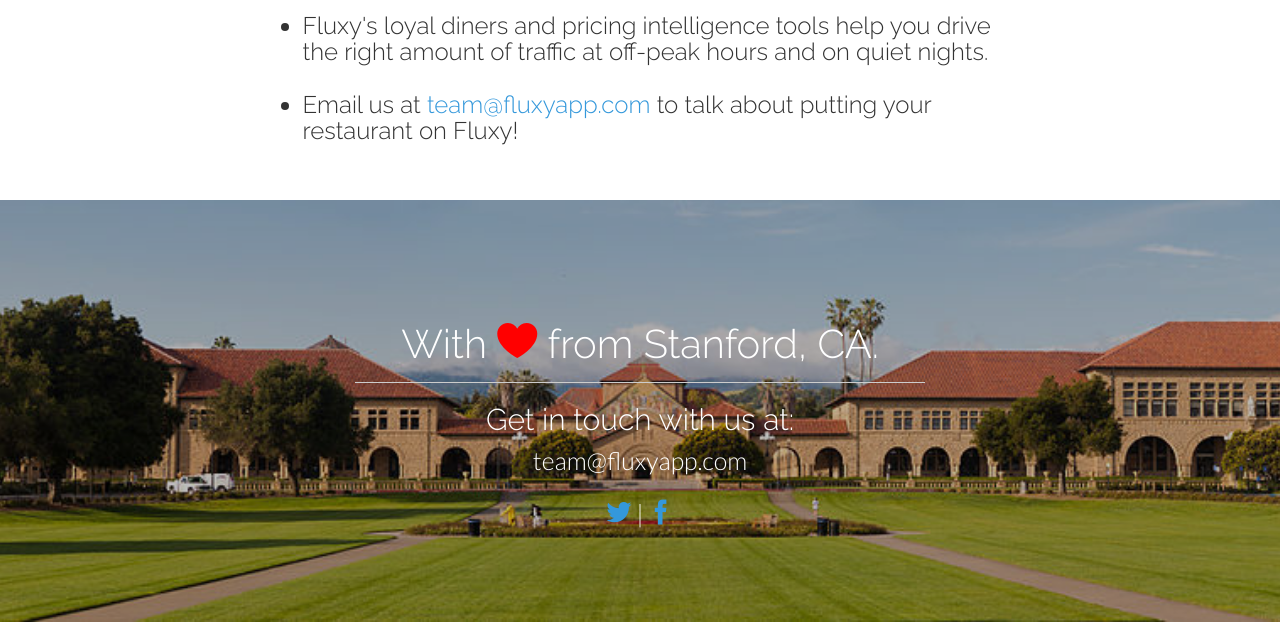
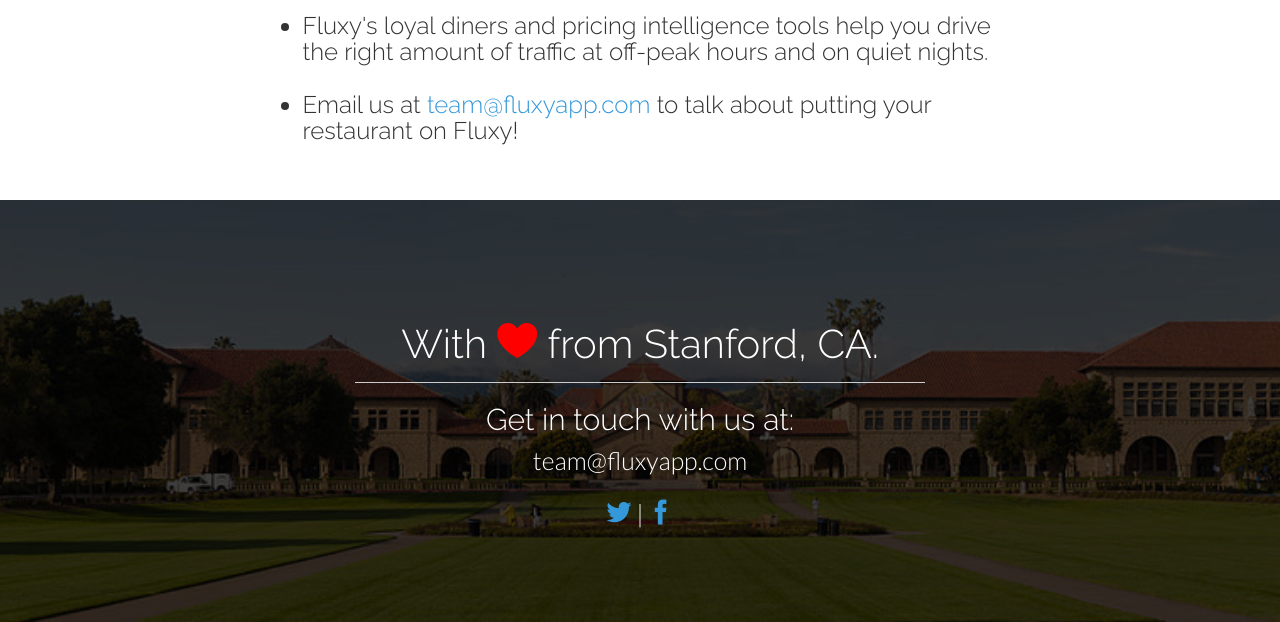
Before and after one commit to guthriec/fluxy-sample, a Django app: page / in a window 1280 px wide. Shown: the part 1779-2401 px from the top of the page. Run offline with Django 3.2, Linux system fonts and the light colour scheme; parts of the project's set-up code (start-up, migrations or seed data) failed here and were passed over; some libraries are stand-ins or nearby versions.

Commit message:
more documentation and darker landing page background

```diff
--- a/landing_page/static/css/main.css
+++ b/landing_page/static/css/main.css
@@ -656,7 +656,7 @@ a:after {
 }
 
 .fluxy-mute {
-    background-color: hsla(0,100%,0%,0.25);
+    background-color: hsla(0,100%,0%,0.75);
 }
 
 .fluxy-footer {
--- a/static/js/collections/deals_collection.js
+++ b/static/js/collections/deals_collection.js
@@ -15,6 +15,7 @@ define([
 
     model: DealModel,
 
+    // The collection is by default sorted by start date
     comparator: function(model) {
       var start_date = new Date(model.get('time_start'));
       return (-1) * start_date.getTime();
--- a/static/js/layouts/modal_content_layout.js
+++ b/static/js/layouts/modal_content_layout.js
@@ -1,6 +1,8 @@
 /*
  * @author: Rahul
  * @desc: A Marionette layout that wraps the modal content of the dashboard.
+ * Initializes the modals, and on appropriate triggers, shows the deal
+ * confirmation modal or the photo selection modal.
  */
 define([
   'marionette',
--- a/static/js/models/deal_model.js
+++ b/static/js/models/deal_model.js
@@ -1,6 +1,7 @@
 /*
  * @author: Ayush, Chris
- * @desc: The model that represents a single deal.
+ * @desc: The model that represents a single deal. Parses the API response
+ * for a single deal, creating as appropriate a nested photo model instance.
  */
 define([
  'backbone',
--- a/static/js/models/feedback_model.js
+++ b/static/js/models/feedback_model.js
@@ -1,6 +1,6 @@
 /*
  * @author: Chris
- * @desc: The model that represents user feedback
+ * @desc: The model that represents user feedback. Specifies the API URL.
  */
 define([
  'backbone'
```
Also changed, not shown: static/js/dashboard_app.js (+7 -0 lines).
